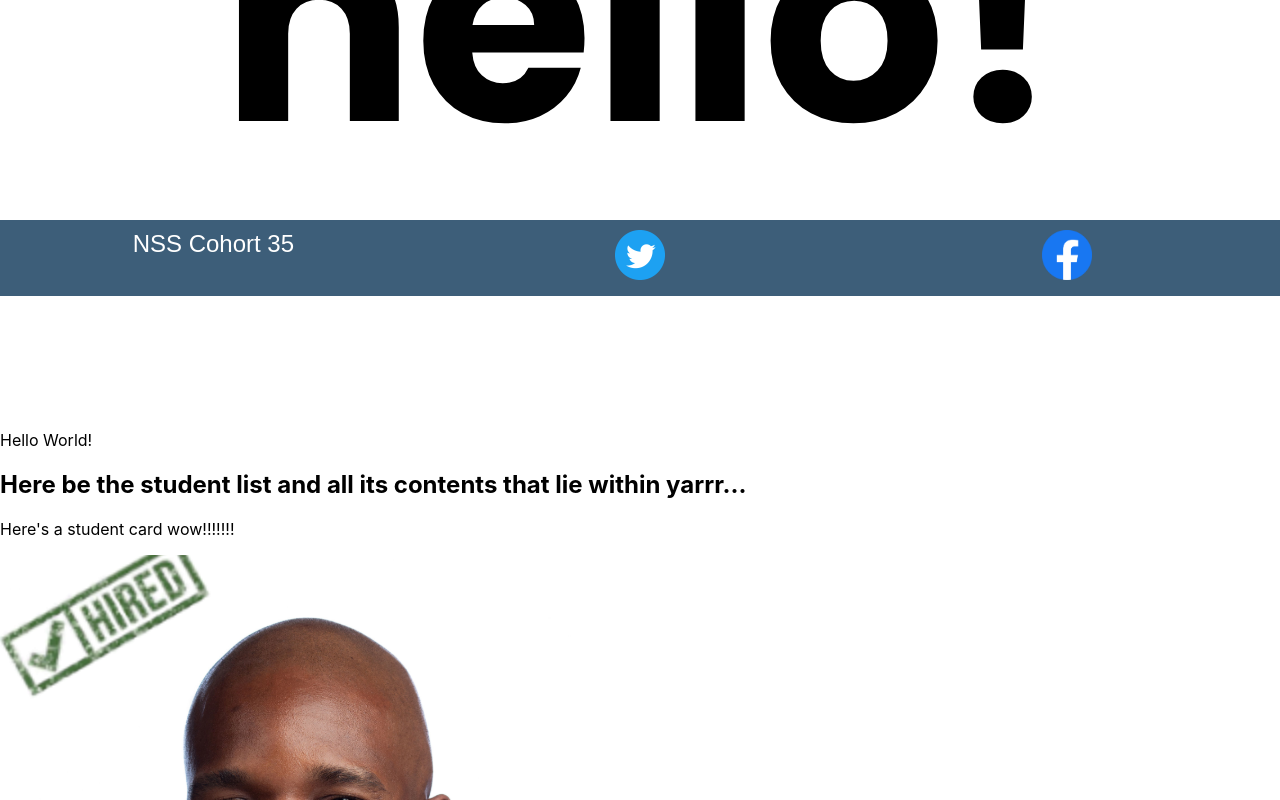
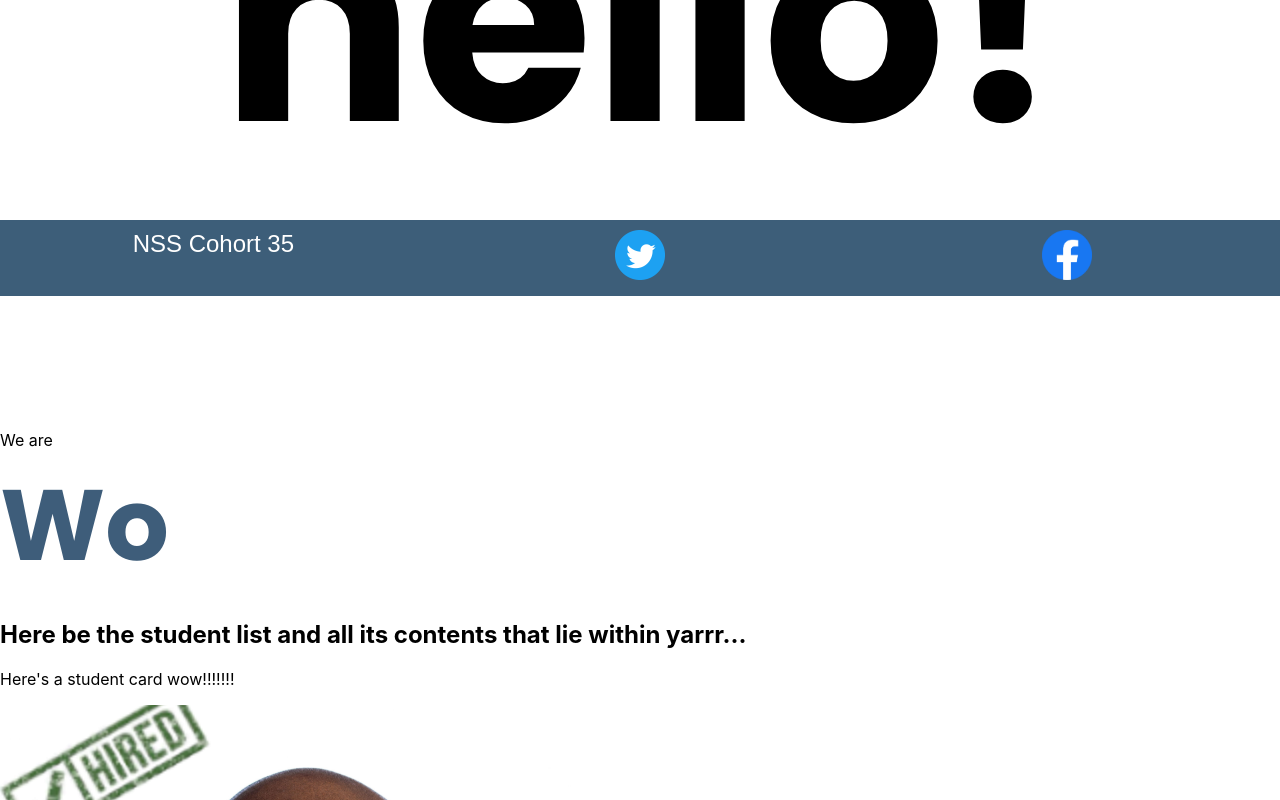
Before and after one commit to nss-day-cohort-35/website, a React (Create React App) app: page / in a window 1280 px wide. Shown: the part 548-1348 px from the top of the page. Built offline with nearby package versions, Linux system fonts and the light colour scheme.

Commit message:
typewriter styled

```diff
--- a/src/Components/PageContent/HeroCard.js
+++ b/src/Components/PageContent/HeroCard.js
@@ -11,19 +11,21 @@ class HeroCard extends Component {
                 <div className="heroCard">
 
                     <h1 className="heroHeaderText">hello!</h1>
-                    <Typewriter
-                        onInit={(typewriter) => {
-                            typewriter.typeString('Hello World!')
-                                .callFunction(() => {
-                                    console.log('String typed out!');
-                                })
-                                .pauseFor(2500)
-                                .deleteAll()
-                                .callFunction(() => {
-                                    console.log('All strings were deleted');
-                                })
-                                .start();
+                    We are <Typewriter id="typewriterText"
+                        options={{
+                            strings: ['Hello Gradi', 'World'],
+                            autoStart: true,
+                            loop: true,
+                            delay: 'natural'
                         }}
+                        // onInit={(typewriter) => {
+                        //     typewriter
+                        //         .deleteAll()
+                        //         .callFunction(() => {
+                        //             console.log('All strings were deleted');
+                        //         })
+                        //         .start();
+                        // }}
                     />
 
                 </div>
--- a/src/index.css
+++ b/src/index.css
@@ -57,11 +57,11 @@ code {
   font-size: 30px;
 }
 
-/* .typewriterFont{
+span.Typewriter__wrapper {
   font-family: 'Poppins', sans-serif;
   color: #3e5d7a;
-  font-size: 30px;
-} */
+  font-size: 100px;
+}
 /* font-family: 'Poppins', sans-serif;
 font-family: 'Open Sans', sans-serif; */
 /* .student-pic {
```
